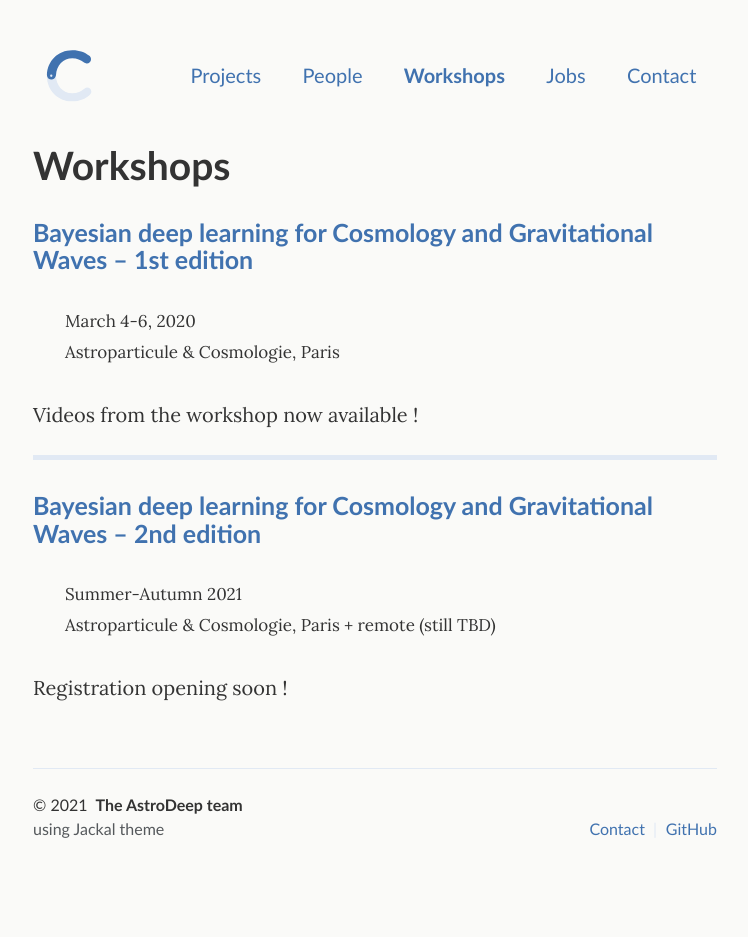
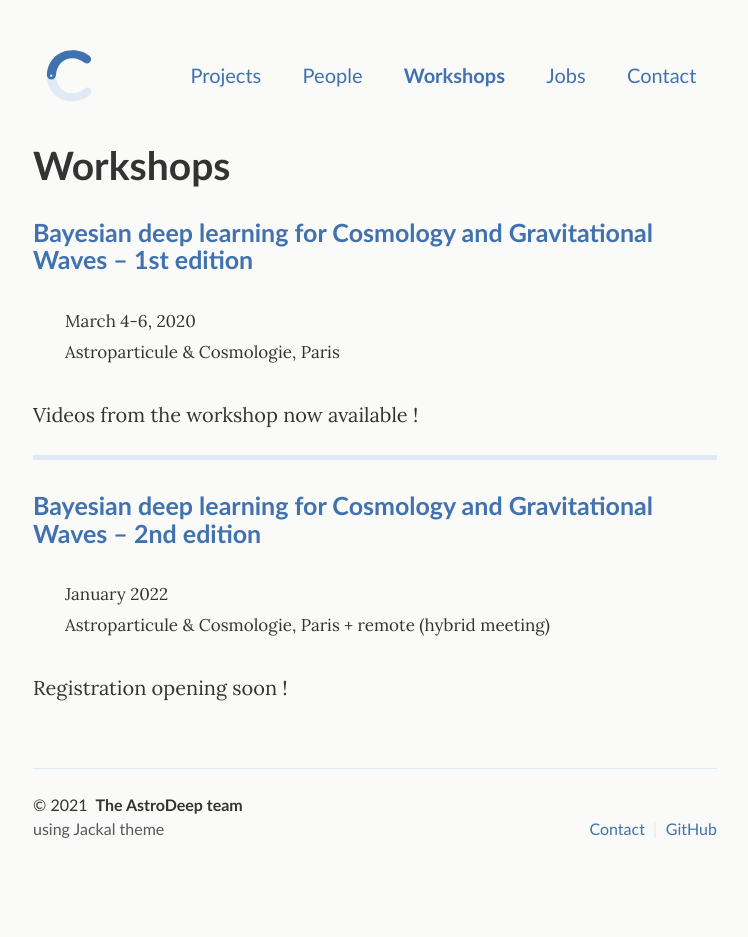
Before and after one commit to astrodeepnet/website, a Jekyll site: the page built from _pages/workshops.md, in a window 1280 px wide. Shown: the whole page, without its empty margins (265-1013 px from the left). Built offline with Jekyll 4.4.1, drawn with Linux system fonts in a browser that asks for light colours.

Commit message:
Update workshop date

```diff
--- a/_pages/workshops.md
+++ b/_pages/workshops.md
@@ -17,7 +17,7 @@ Videos from the workshop now available !
 
 ### [Bayesian deep learning for Cosmology and Gravitational Waves – 2nd edition](https://astrodeep.net/workshop2021/){:target="_blank":rel="noopener noreferrer"}
 
-> Summer-Autumn 2021
-> Astroparticule & Cosmologie, Paris + remote (still TBD)
+> January 2022
+> Astroparticule & Cosmologie, Paris + remote (hybrid meeting)
 
 Registration opening soon !
```
